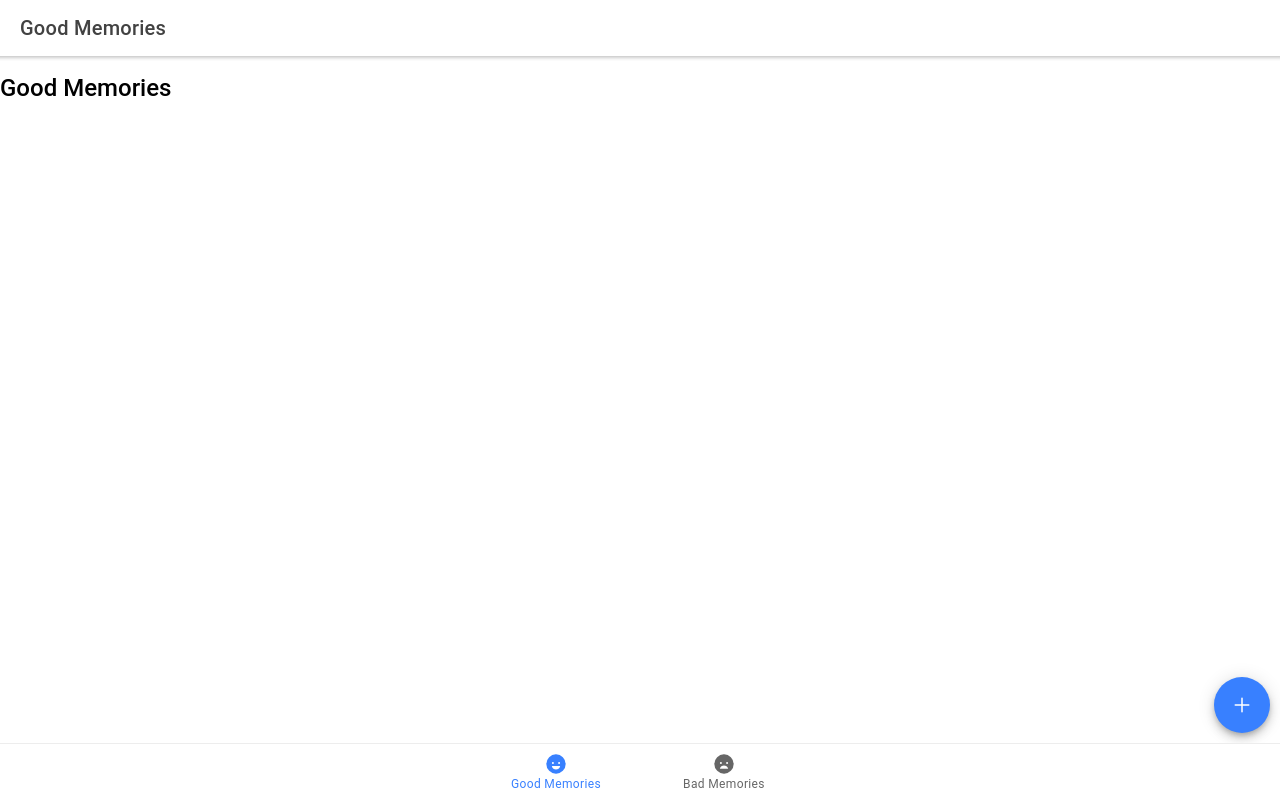
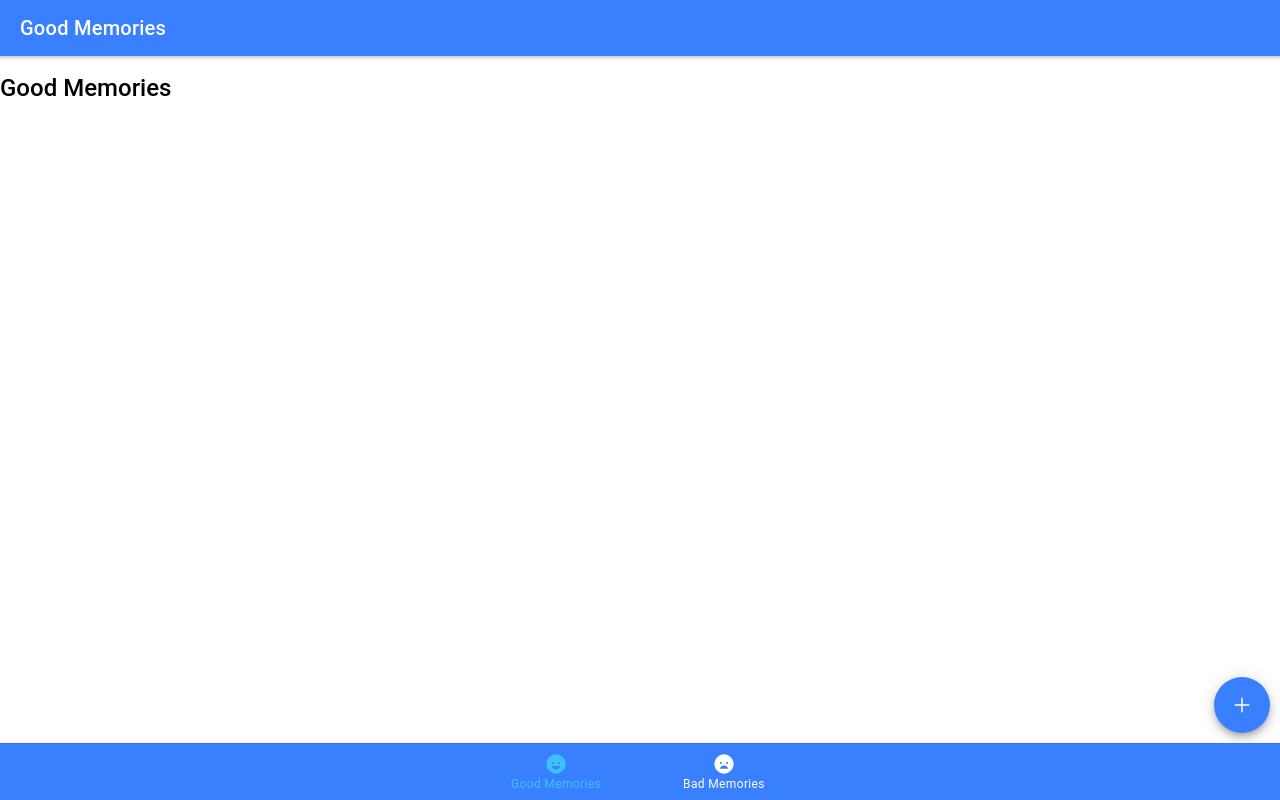
Before and after one commit to joel/Memories, a React (Create React App) app: page /good-memories in a window 1280 px wide. Built offline with nearby package versions, Linux system fonts and the light colour scheme.

Commit message:
Change Theme

```diff
--- a/src/App.tsx
+++ b/src/App.tsx
@@ -25,6 +25,7 @@ import '@ionic/react/css/display.css';
 
 /* Theme variables */
 import './theme/variables.css';
+import './theme/theme.css';
 
 const App: React.FC = () => (
   <IonApp>
--- /dev/null
+++ b/src/theme/theme.css
@@ -0,0 +1,7 @@
+:root {
+    --ion-toolbar-background: var(--ion-color-primary);
+    --ion-toolbar-color: var(--ion-color-primary-contrast);
+    --ion-tab-bar-background: var(--ion-color-primary);
+    --ion-tab-bar-color: var(--ion-color-primary-contrast);
+    --ion-tab-bar-color-selected: var(--ion-color-secondary);
+}
```
